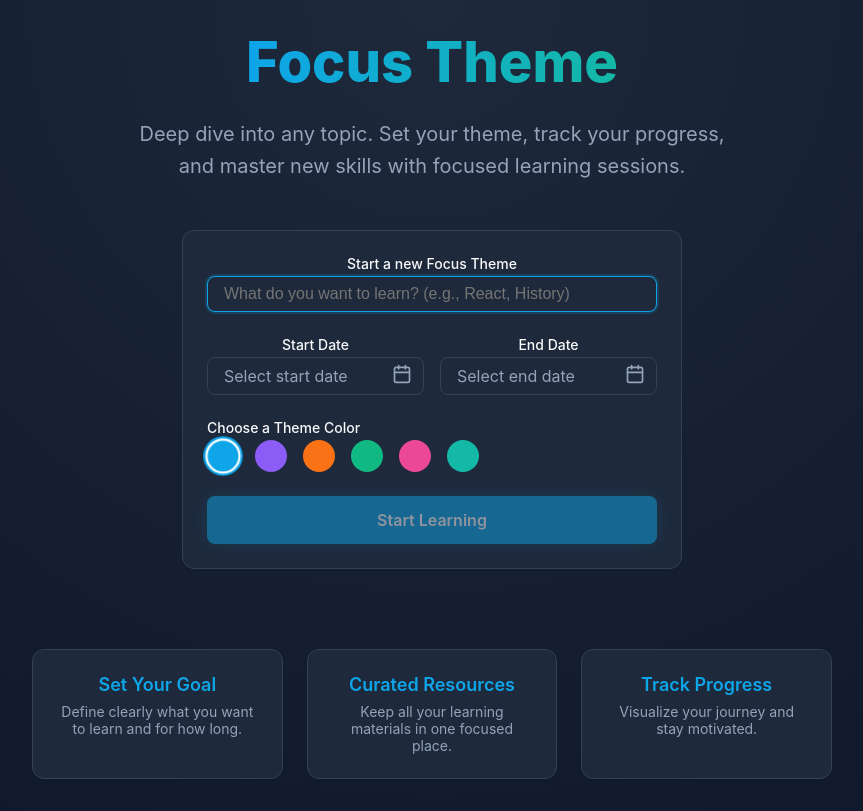
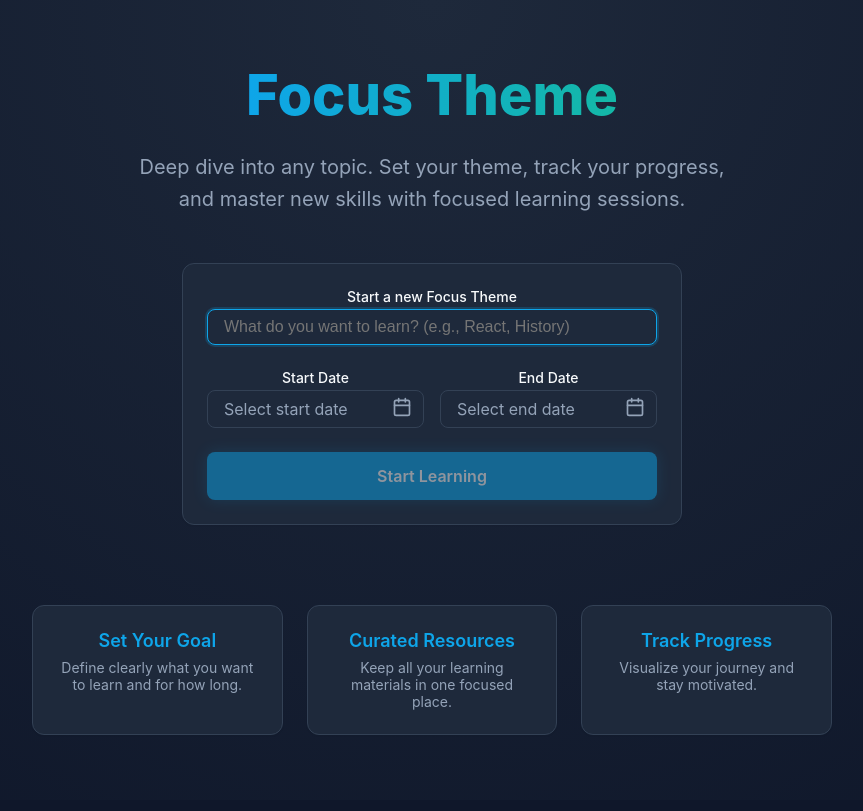
Before and after one commit to ashitaka1963/FocusTheme, a Next.js app: page /FocusTheme/ in a window 1280 px wide. Shown: the whole page, without its empty margins (208-1071 px from the left). Built offline with nearby package versions, Linux system fonts and the light colour scheme.

Commit message:
Auto-assign sequential colors to new themes

```diff
--- a/app/page.tsx
+++ b/app/page.tsx
@@ -9,24 +9,13 @@ import { Card } from '@/components/ui/Card';
 import { DatePicker } from '@/components/ui/DatePicker';
 import { ThemeList } from '@/components/ThemeList';
 import { FocusWidget } from '@/components/FocusWidget';
-import { useThemeData } from '@/hooks/useThemeData';
-
-// Default theme colors
-const THEME_COLORS = [
-  '#0ea5e9', // Sky
-  '#8b5cf6', // Purple
-  '#f97316', // Orange
-  '#10b981', // Emerald
-  '#ec4899', // Pink
-  '#14b8a6', // Teal
-];
+import { useThemeData, THEME_COLORS } from '@/hooks/useThemeData';
 
 export default function Home() {
   const router = useRouter();
   const [theme, setTheme] = useState('');
   const [startDate, setStartDate] = useState<Date | null>(null);
   const [endDate, setEndDate] = useState<Date | null>(null);
-  const [selectedColor, setSelectedColor] = useState(THEME_COLORS[0]);
   const [isLoading, setIsLoading] = useState(false);
   const { themes, createTheme, deleteTheme } = useThemeData();
 
@@ -41,8 +30,14 @@ export default function Home() {
 
     setIsLoading(true);
 
-    // Save theme data
-    const newTheme = createTheme(theme, formatDate(startDate), formatDate(endDate), selectedColor);
+    setIsLoading(true);
+
+    // Determine color based on sequence
+    const nextColorIndex = themes.length % THEME_COLORS.length;
+    const nextColor = THEME_COLORS[nextColorIndex];
+
+    // Save theme data (Use sequential color)
+    const newTheme = createTheme(theme, formatDate(startDate), formatDate(endDate), nextColor);
 
     // Navigate to theme dashboard with ID
     router.push(`/dashboard?id=${newTheme.id}`);
@@ -95,22 +90,6 @@ export default function Home() {
               />
             </div>
 
-            <div className={styles.colorSection}>
-              <label className={styles.label}>Choose a Theme Color</label>
-              <div className={styles.colorPalette}>
-                {THEME_COLORS.map(color => (
-                  <button
-                    key={color}
-                    type="button"
-                    className={`${styles.colorBtn} ${selectedColor === color ? styles.selectedColor : ''}`}
-                    style={{ backgroundColor: color }}
-                    onClick={() => setSelectedColor(color)}
-                    aria-label={`Select color ${color}`}
-                  />
-                ))}
-              </div>
-            </div>
-
             <Button type="submit" size="lg" isLoading={isLoading} disabled={!theme.trim() || !startDate || !endDate}>
               Start Learning
             </Button>
--- a/hooks/useThemeData.ts
+++ b/hooks/useThemeData.ts
@@ -27,7 +27,8 @@ export interface Theme {
 const STORAGE_KEY = 'focus_theme_data';
 
 // Default theme colors
-const THEME_COLORS = [
+// Default theme colors
+export const THEME_COLORS = [
     '#0ea5e9', // Sky (Default)
     '#8b5cf6', // Purple
     '#f97316', // Orange
```
